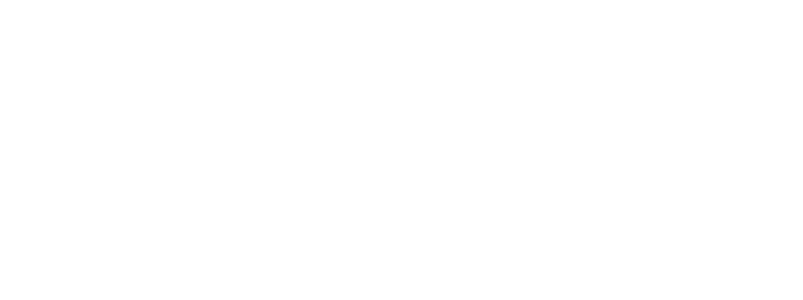
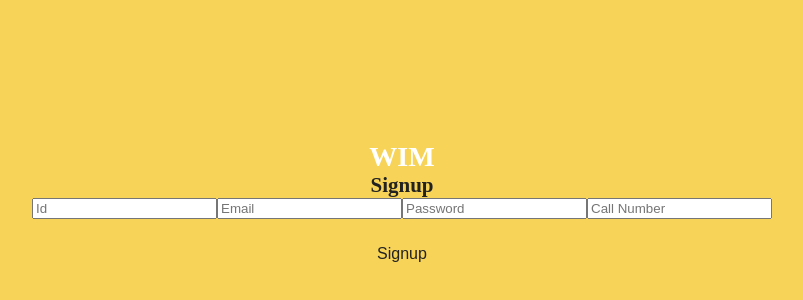
Before and after one commit to EJ-KANG02/WIM, a React (Create React App) app in the folder hello-wim/: page /signup in a window 1280 px wide. Before the commit this address had no page. Shown: the part 272-572 px from the top of the page, without its empty margins (238-1041 px from the left). Built offline with nearby package versions, Linux system fonts and the light colour scheme.

Commit message:
[FEAT] #10 Add Signup Page
Signup 페이지 제작, 링크 기능 추가(Signin이랑 똑같이)함.
아직 디자인 안되어있음. css 필요

```diff
--- a/hello-wim/src/App.js
+++ b/hello-wim/src/App.js
@@ -2,13 +2,16 @@
 import { BrowserRouter as Router, Route, Routes } from 'react-router-dom';
 import Main from './Main'
 import Signin from './components/Signin'
+import Signup from './components/Signup'
 
 const App = () => {
   return (
     <Router>
     <Routes>
+      <Route path="/signin" element={<Signin />} />
+      <Route path="/signup" element={<Signup />} />
       <Route exact path="/" element={<Main />} />
-      <Route path="/signin" element={<Signin />} />
+
     </Routes>
   </Router>
   )
--- a/hello-wim/src/Main.js
+++ b/hello-wim/src/Main.js
@@ -80,7 +80,7 @@
        {alert.show ? <Alert type={alert.type} text={alert.text}/> : null}
        <div className="Control">
        <button className="btn"><Link to="/signin">Signin</Link></button>
-       <button className="btn">Signup</button>
+       <button className="btn"><Link to="/signup">Signup</Link></button>
        </div>
       <div className="Banner">
       <h1 style={{fontSize: '50px'}}>WIM</h1>
--- a/hello-wim/src/components/Signup.js
+++ b/hello-wim/src/components/Signup.js
@@ -0,0 +1,88 @@
+import React, { useState } from 'react';
+import './Signin.css'; // 스타일시트 이름을 바꿔서 적용해야 합니다.
+
+const Signup = () => {
+  const [id, setId] = useState('');
+  const [email, setEmail] = useState('');
+  const [password, setPassword] = useState('');
+  const [callnumber, setCallnumber] = useState('');
+  const [errorMsg, setErrorMsg] = useState('');
+
+  const fakeAPIRequest = () => {
+    // 간단한 시뮬레이션: ID가 'admin'이면 실패로 간주하고, 그렇지 않으면 성공으로 간주
+    if (id === 'admin') {
+      return false;
+    }
+    return true;
+  };
+
+  const handleSignup = (e) => {
+    e.preventDefault();
+
+    // 이 값을 사용하여 서버에 회원가입 요청을 보낼 수 있음
+    console.log({
+      id,
+      email,
+      password,
+      callnumber
+    });
+
+//회원가입 성공 실패 여부
+    if (fakeAPIRequest()) {
+        setErrorMsg('Successfully registered!');
+        // 여기에 추가적인 로직(로그인 페이지로 리디렉션 등)을 추가할 수 있음
+      } else {
+        setErrorMsg('Registration failed. Please try again.');
+      }
+  };
+
+  return (
+    <main className="sign-container">
+      <h1>WIM</h1>
+
+      <div className="sign-box">
+        <h2>Signup</h2>
+        <form onSubmit={handleSignup}>
+          <div>
+            <input
+              type="text"
+              name="Id"
+              placeholder="Id"
+              value={id}
+              onChange={(e) => setId(e.target.value)}
+            />
+            <input
+              type="email"
+              name="Email"
+              placeholder="Email"
+              value={email}
+              onChange={(e) => setEmail(e.target.value)}
+            />
+            <input
+              type="password"
+              name="Password"
+              placeholder="Password"
+              value={password}
+              onChange={(e) => setPassword(e.target.value)}
+            />
+            <input
+              type="tel"
+              name="Callnumber"
+              placeholder="Call Number"
+              value={callnumber}
+              onChange={(e) => setCallnumber(e.target.value)}
+            />
+          </div>
+
+          {errorMsg && <p className="error-message">{errorMsg}</p>}
+
+          <button type="submit" className="sign-btn">
+            Signup
+          </button>
+        </form>
+      </div>
+    </main>
+  );
+};
+
+export default Signup;
--- /dev/null
+++ b/hello-wim/src/components/signup.css
@@ -0,0 +1,52 @@
+
+.sign-Box {
+    text-decoration: none;
+    color: var(--mainBlack);
+    background-color: var(--mainWhite);
+    border: none;
+    border-radius: 20px;
+    height: 40rem;
+    width: 30rem;
+    line-height: 36px;
+    padding: 2rem; /* 내부 패딩 추가 */
+    margin-top: 5rem;
+    flex-direction: column;
+  }
+
+  .sign-container {
+    display: flex;
+    margin: 0 auto;
+    max-width: 1440px;
+    width: 100%;
+    height: 960px;
+    align-items: center;
+    justify-content: center;
+    text-align: center;
+    flex-direction: column;
+    background-color: var(--primaryColor);
+  }
+
+.SignInform {
+    background-color: var(--mainWhite);
+    border: solid 2px var(--secondColor);
+    outline: none;
+    height: 3rem;
+    width: 20rem;
+    font-size: 16px;
+    padding: 0;
+    margin-bottom: 3rem; /* 텍스트창 간 간격 추가 */
+}
+
+.sign-btn {
+    margin-top: 2rem; /* 버튼 위쪽에 여백 추가 */
+    background-color: var(--primaryColor);
+    color: var(--mainBlack);
+    border: none;
+    border-radius: 2px;
+    width: 20rem;
+    height: 3rem;
+    font-size: 16px;
+    display: block;
+    margin: 1rem auto 0;
+    cursor: pointer;
+}
```
Also changed, not shown: hello-wim/src/components/Signin.js (line endings or trailing spaces).
